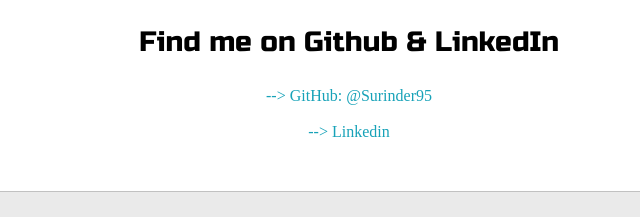
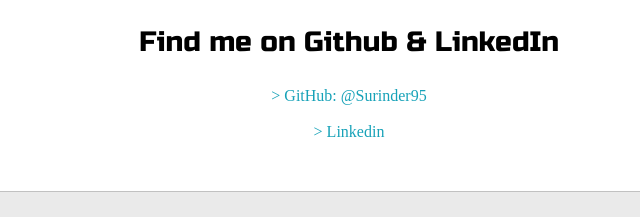
Before and after one commit to Surinder95/surinder95.github.io, a plain HTML site: page index.html in a window 1280 px wide. Shown: the part 1280-1497 px from the top of the page, 616-1256 px from the left. Drawn offline with Linux system fonts and the light colour scheme.

Commit message:
Update index.html
took out arrows leading to github and linkedin

```diff
--- a/index.html
+++ b/index.html
@@ -118,10 +118,10 @@
                     <img id="social_img" src="images/linkedin.png">
 					<h3>Find me on Github & LinkedIn</h3>
                     <div class="social-hyperlinks">
-                        <a target="_blank" href="https://www.github.com/Surinder95">--> GitHub: @Surinder95</a>
+                        <a target="_blank" href="https://www.github.com/Surinder95">> GitHub: @Surinder95</a>
                         <br>
                         <br>
-                        <a target="_blank" href="https://www.linkedin.com/in/surinder-p-singh/">--> Linkedin</a>
+                        <a target="_blank" href="https://www.linkedin.com/in/surinder-p-singh/">> Linkedin</a>
                     </div>
 				</div>
 			</div>
```
